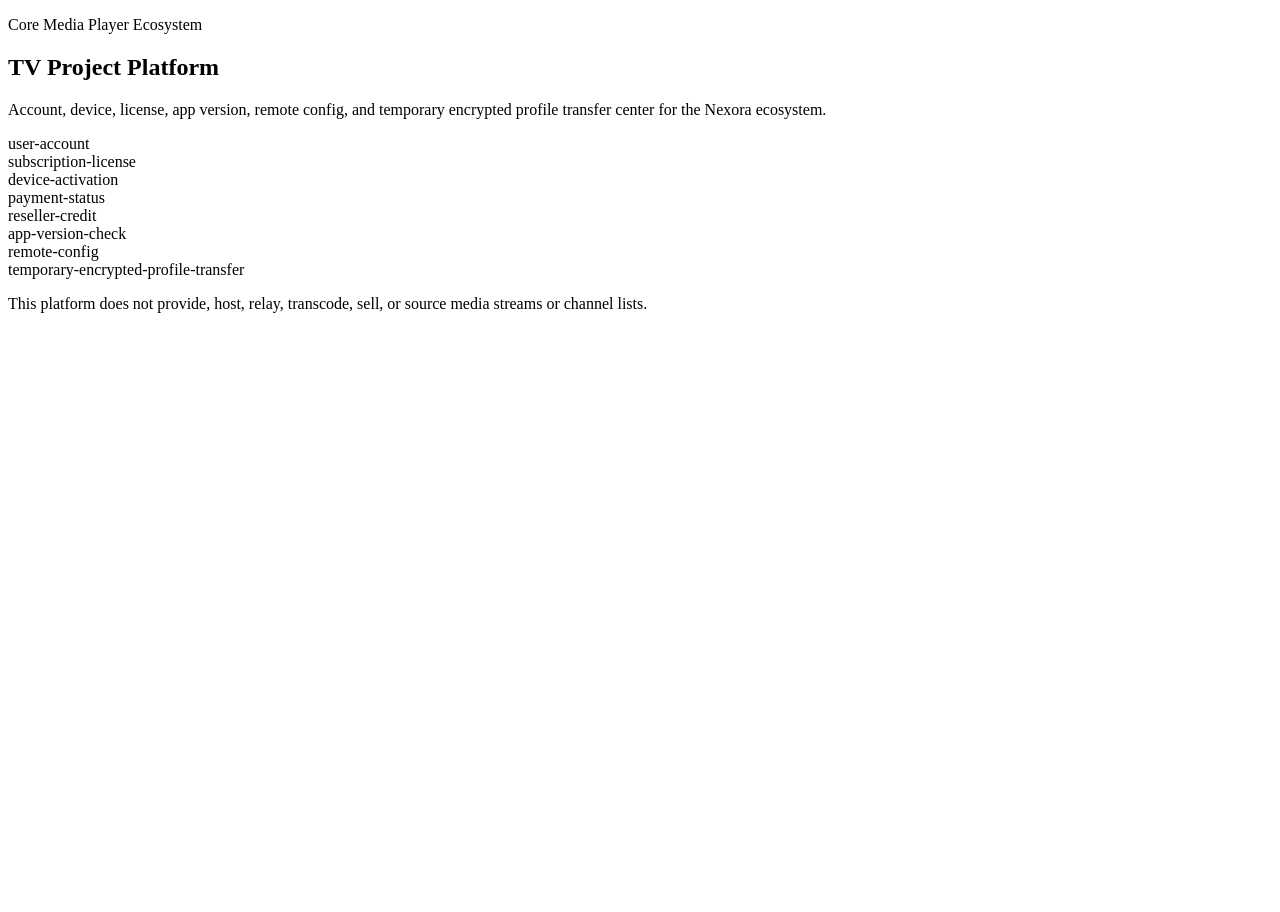
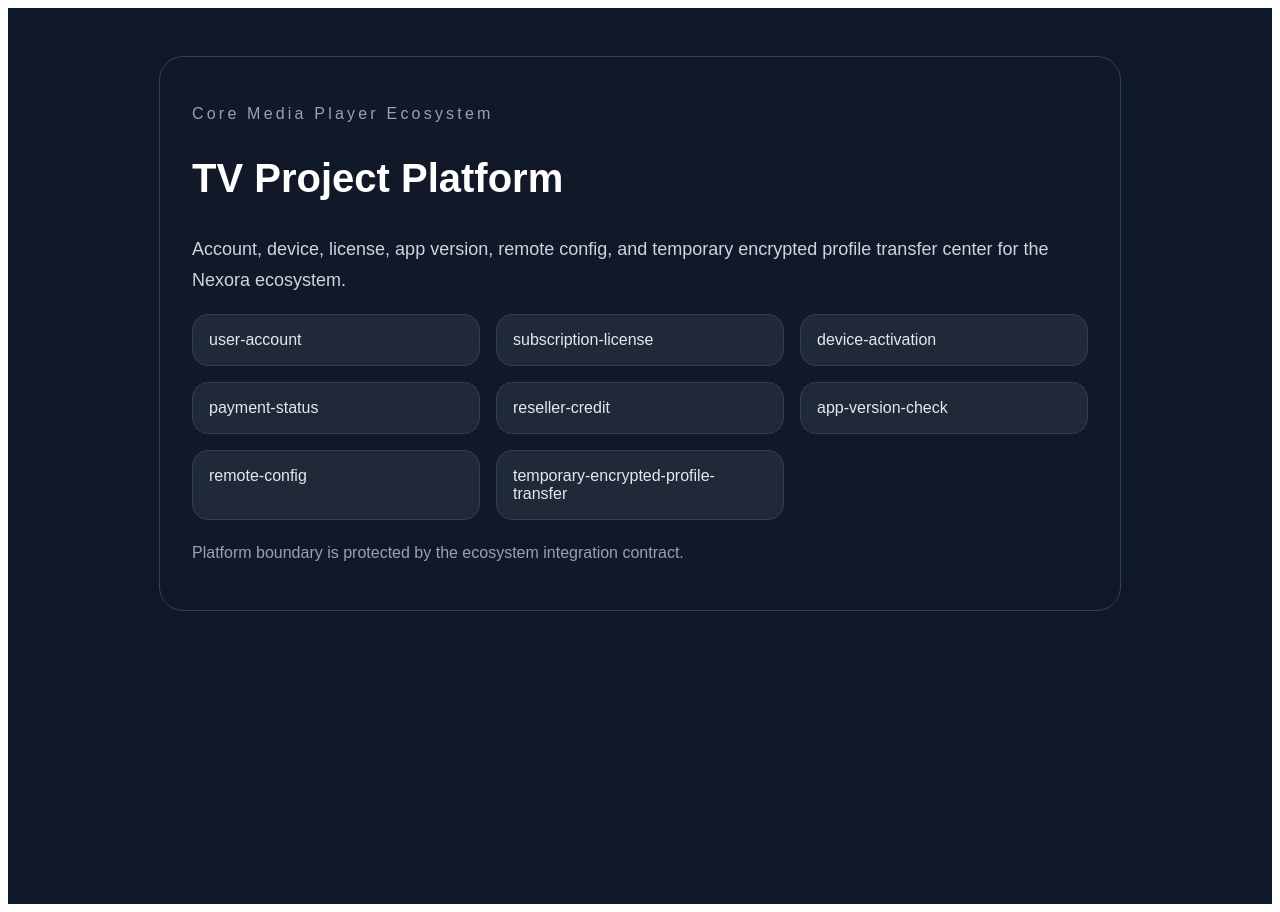
Before and after one commit to ilkkanml/TV_Project_Platform, a Next.js app in the folder apps/web/: page / in a window 1280 px wide. Before the commit the page ends 800 px from the top, so only its background shows below. Built offline with nearby package versions, Linux system fonts and the light colour scheme.

Commit message:
Make web page independent from Tailwind CSS

```diff
--- a/apps/web/src/app/page.tsx
+++ b/apps/web/src/app/page.tsx
@@ -9,37 +9,60 @@
   "temporary-encrypted-profile-transfer"
 ];
 
+const cardStyle = {
+  padding: "16px",
+  border: "1px solid #334155",
+  borderRadius: "16px",
+  background: "#1f2937",
+  color: "#e5e7eb"
+};
+
 export default function HomePage() {
   return (
-    <main className="min-h-screen px-6 py-12">
-      <section className="mx-auto max-w-4xl rounded-2xl border border-slate-700 bg-slate-900 p-8 shadow-xl">
-        <p className="mb-3 text-sm uppercase tracking-[0.3em] text-slate-400">
+    <main
+      style={{
+        minHeight: "100vh",
+        padding: "48px 24px",
+        background: "#0f172a",
+        color: "#e5e7eb",
+        fontFamily: "Arial, Helvetica, sans-serif"
+      }}
+    >
+      <section
+        style={{
+          maxWidth: "896px",
+          margin: "0 auto",
+          padding: "32px",
+          border: "1px solid #334155",
+          borderRadius: "24px",
+          background: "#111827"
+        }}
+      >
+        <p style={{ color: "#94a3b8", letterSpacing: "0.2em" }}>
           Core Media Player Ecosystem
         </p>
-
-        <h1 className="mb-4 text-4xl font-semibold tracking-tight text-white">
+        <h1 style={{ color: "#ffffff", fontSize: "40px" }}>
           TV Project Platform
         </h1>
-
-        <p className="mb-6 text-lg leading-8 text-slate-300">
+        <p style={{ color: "#cbd5e1", fontSize: "18px", lineHeight: 1.7 }}>
           Account, device, license, app version, remote config, and temporary
           encrypted profile transfer center for the Nexora ecosystem.
         </p>
-
-        <div className="grid gap-4 md:grid-cols-2">
+        <div
+          style={{
+            display: "grid",
+            gridTemplateColumns: "repeat(auto-fit, minmax(240px, 1fr))",
+            gap: "16px"
+          }}
+        >
           {allowedBackendAreas.map((item) => (
-            <div
-              key={item}
-              className="rounded-xl border border-slate-700 bg-slate-800 p-4 text-slate-200"
-            >
+            <div key={item} style={cardStyle}>
               {item}
             </div>
           ))}
         </div>
-
-        <p className="mt-6 text-sm leading-6 text-slate-400">
-          This platform does not provide, host, relay, transcode, sell, or
-          source media streams or channel lists.
+        <p style={{ color: "#94a3b8", marginTop: "24px" }}>
+          Platform boundary is protected by the ecosystem integration contract.
         </p>
       </section>
     </main>
```
